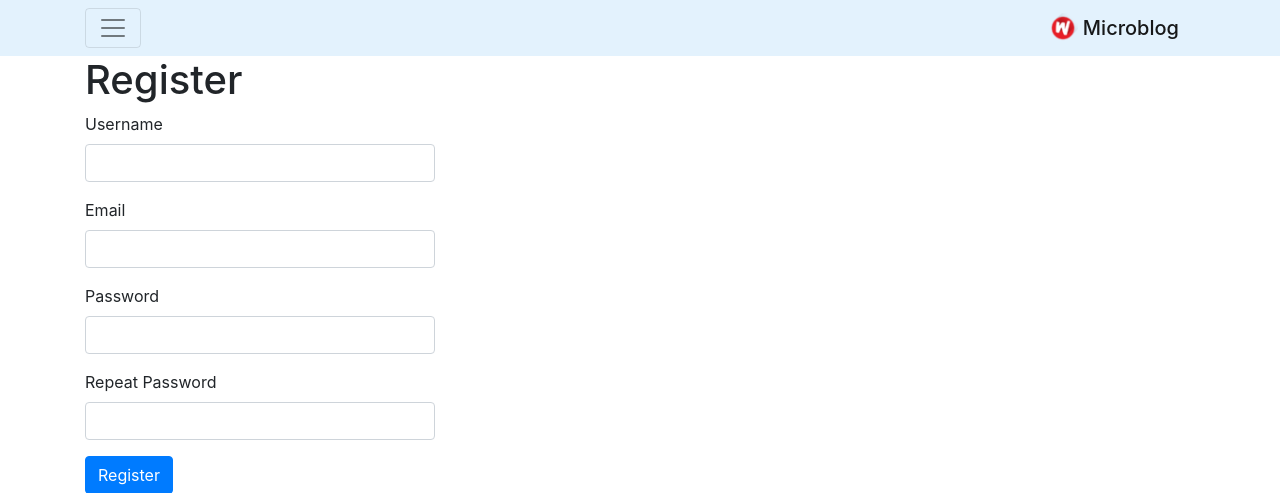
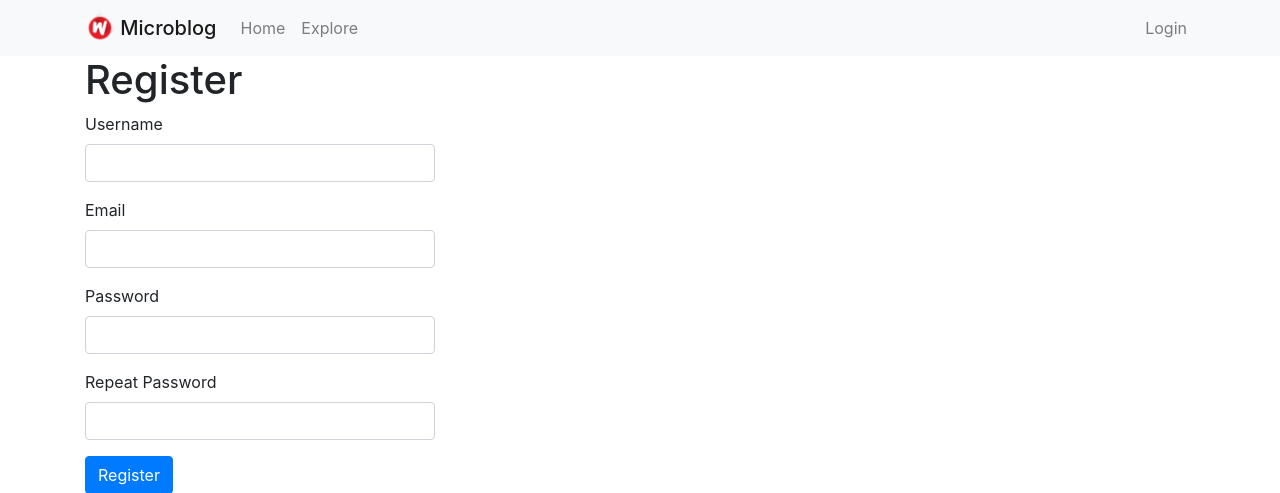
Before and after one commit to grg909/Service_demo, a Flask app: page /auth/register in a window 1280 px wide. Shown: the top 493 px of the page. Run offline with Flask 2, Linux system fonts and the light colour scheme; some libraries are stand-ins or nearby versions.

Commit message:
fix nav 01

```diff
--- a/app/templates/base.html
+++ b/app/templates/base.html
@@ -12,10 +12,11 @@
 {% endblock %}
 
 {% block navbar %}
-    <nav class="navbar navbar-light" style="background-color: #e3f2fd;">
+    <nav class="navbar navbar-expand-lg navbar-light bg-light">
         <div class="container">
-            <button class="navbar-toggler" type="button" data-toggle="collapse" data-target="#navbarSupportedContent" aria-controls="navbarSupportedContent" aria-expanded="false" aria-label="Toggle navigation">
-            <span class="navbar-toggler-icon"></span>
+            <button class="navbar-toggler" type="button" data-toggle="collapse" data-target="#navbarSupportedContent"
+                    aria-controls="navbarSupportedContent" aria-expanded="false" aria-label="Toggle navigation">
+                <span class="navbar-toggler-icon"></span>
             </button>
             <a class="navbar-brand mb-0 h1" href="{{ url_for('main.index') }}">
                 <img src="{{ url_for('static', filename='favicon.png') }}" width="30" height="30" class="d-inline-block align-top" alt="">
@@ -23,27 +24,28 @@
             </a>
 
             <div class="collapse navbar-collapse" id="navbarNav">
-                <ul class="navbar-nav mr-auto">
-                    <li class="nav-item"><a href="{{ url_for('main.index') }}">{{ _('Home') }}</a></li>
-                    <li class="nav-item"><a href="{{ url_for('main.explore') }}">{{ _('Explore') }}</a></li>
-                </ul>
-                <ul class="navbar-nav ml-auto">
+                <div class="navbar-nav">
+                    <a class="nav-item nav-link" href="{{ url_for('main.index') }}">{{ _('Home') }}</a>
+                    <a class="nav-item nav-link"  href="{{ url_for('main.explore') }}">{{ _('Explore') }}</a>
+                </div>
+
+                <div class="navbar-nav ml-auto">
                     {% if current_user.is_anonymous %}
-                        <li class="nav-item"><a href="{{ url_for('auth.login') }}">{{ _('Login') }}</a></li>
+                        <a class="nav-item nav-link" href="{{ url_for('auth.login') }}">{{ _('Login') }}</a>
                     {% else %}
-                        <li class="nav-item"><a href="{{ url_for('main.messages') }}">
+                        <a class="nav-item nav-link" href="{{ url_for('main.messages') }}">
                             {{ _('Messages') }}
                             {% set new_messages = current_user.new_messages() %}
                             {% if new_messages %}
                                 <span id="message_count" class="badge" style="visibility: {% if new_messages %}visible
                                 {% else %}hidden {% endif %}">{{ new_messages }}</span>
                             {% endif %}
-                        </a></li>
-                        <li class="nav-item"><a href="{{ url_for('main.user', username=current_user.username) }}">{{ _('Profile') }}</a></li>
-                        <li class="nav-item"><a href="{{ url_for('auth.logout') }}">{{ _('Logout') }}</a></li>
+                        </a>
+                        <a class="nav-item nav-link" href="{{ url_for('main.user', username=current_user.username) }}">{{ _('Profile') }}</a>
+                        <a class="nav-item nav-link" href="{{ url_for('auth.logout') }}">{{ _('Logout') }}</a>
                     {% endif %}
 
-                </ul>
+                </div>
             </div>
         </div>
     </nav>
```
